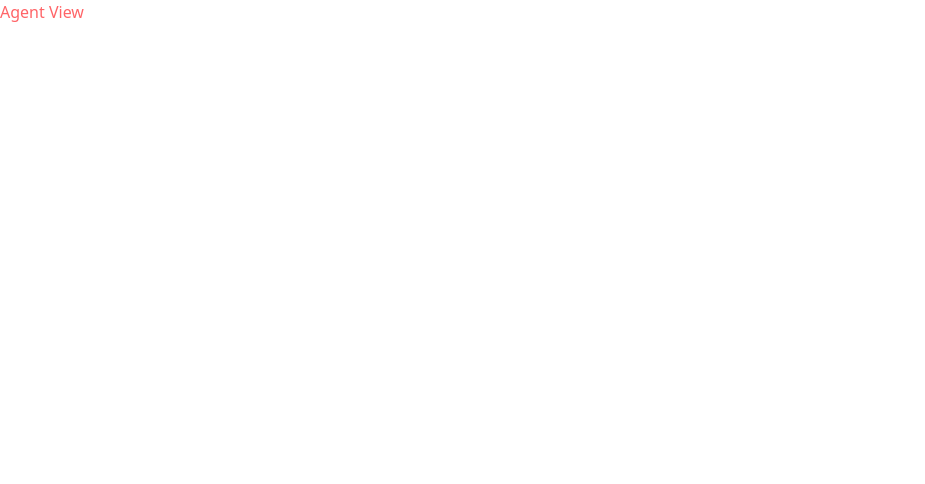
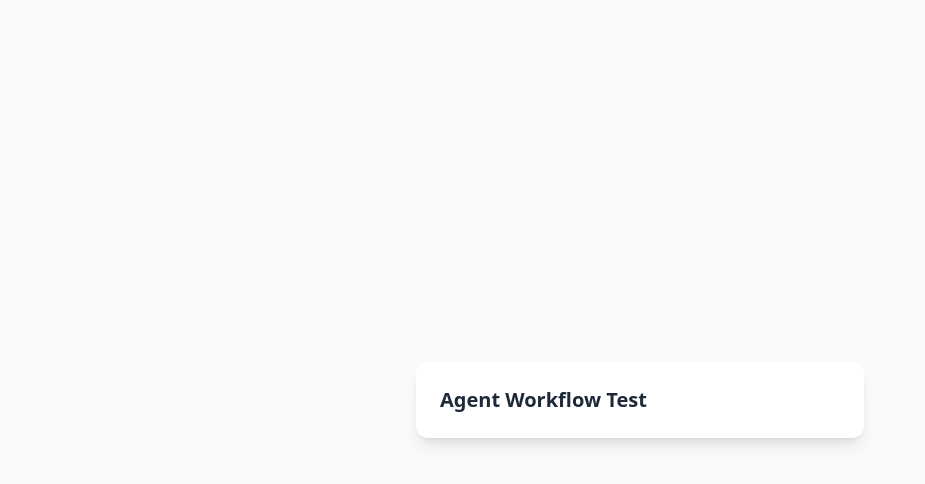
Before and after one commit to kdm-kev-NTNU/agentic-reconciliation, a Vue app: page / in a window 1280 px wide. Shown: the top 484 px of the page, without its empty margins (0-925 px from the left). Built offline with nearby package versions, Linux system fonts and the light colour scheme; the HTML template or start-up script is replaced by a standard one.

Commit message:
add base for agentview

```diff
--- a/src/views/AgentView.vue
+++ b/src/views/AgentView.vue
@@ -1,5 +1,10 @@
 <template>
-  <div>
-    <h1 class="text-red-400">Agent View</h1>
+  <div class="flex items-center justify-center min-h-screen bg-gray-50">
+    <div class="p-6 bg-white rounded-xl shadow-lg w-full max-w-md">
+      <h1 class="text-xl font-bold text-gray-800">Agent Workflow Test</h1>
+    </div>
   </div>
 </template>
+
+<script setup lang="ts">
+</script>
```
